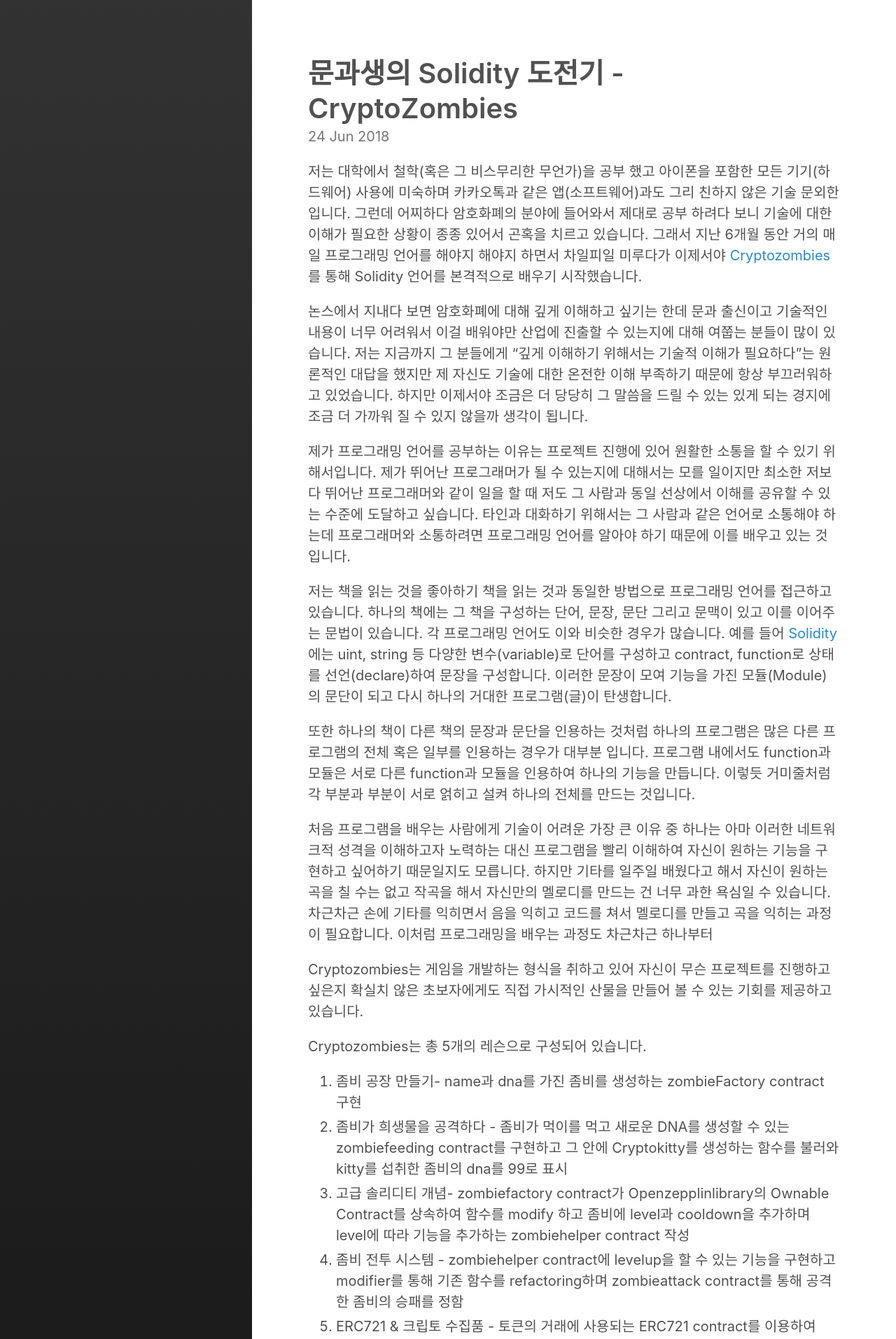
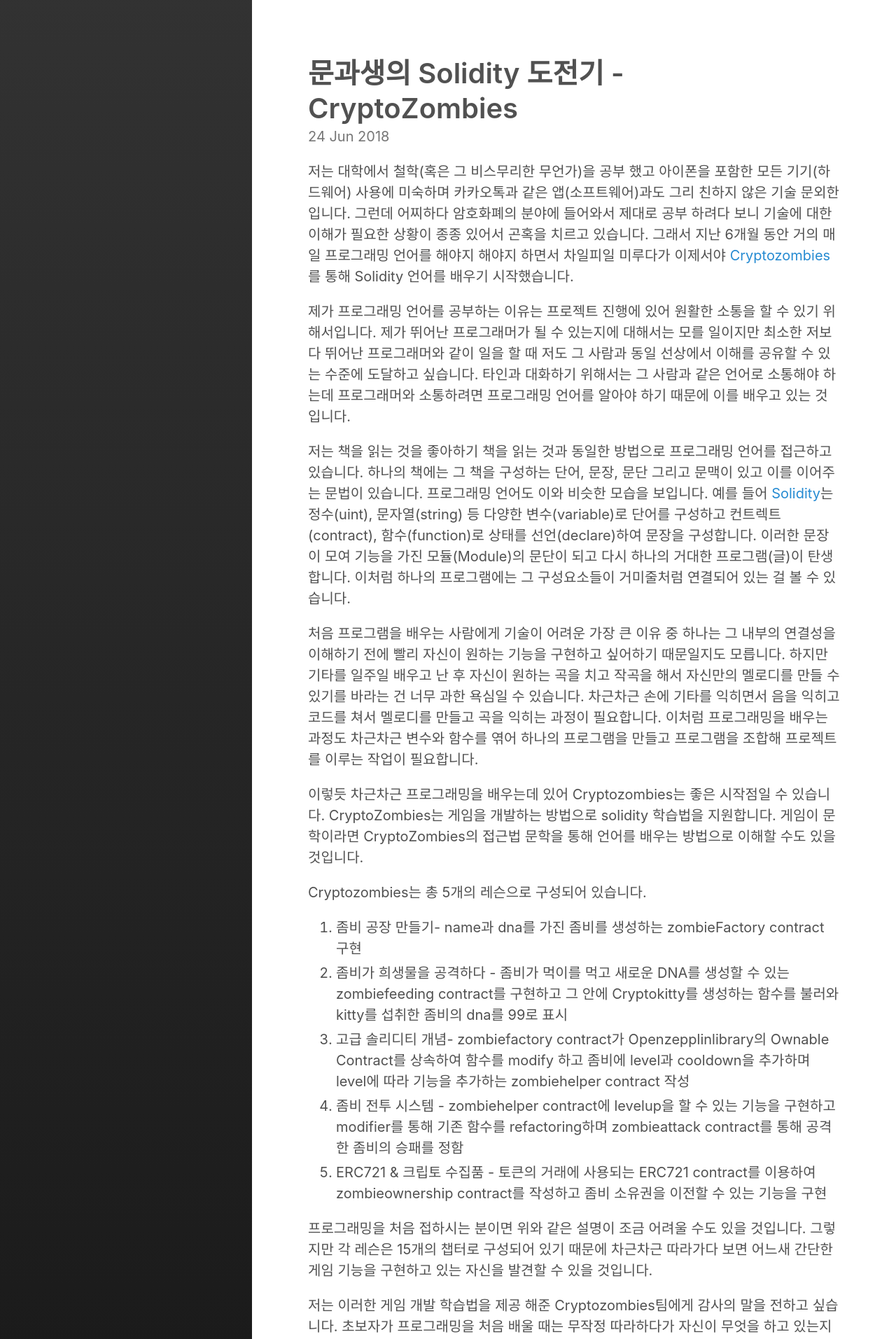
Before and after one commit to Abaret/abaret.github.io, a Jekyll site: the page built from _posts/2018-06-21-first-blog-post.md, in a window 1280 px wide. Shown: the top 1913 px of the page at 70% size. Built offline with Jekyll 4.4.1, drawn with Linux system fonts in a browser that asks for light colours; some of the changed text lies outside the part shown.

Commit message:
문과생의 Solidity 도전기

```diff
--- a/_posts/2018-06-21-first-blog-post.md
+++ b/_posts/2018-06-21-first-blog-post.md
@@ -1,22 +1,18 @@
 ---
 layout: post
 title:  "문과생의 Solidity 도전기 - CryptoZombies"
-date:   2018-06-24 21:24:11 +0900
+date:   2018-06-24 17:41:11 +0900
 ---
 
-저는 대학에서 철학(혹은 그 비스무리한 무언가)을 공부 했고 아이폰을 포함한 모든 기기(하드웨어) 사용에 미숙하며 카카오톡과 같은 앱(소프트웨어)과도 그리 친하지 않은 기술 문외한입니다. 그런데 어찌하다 암호화폐의 분야에 들어와서 제대로 공부 하려다 보니 기술에 대한 이해가 필요한 상황이 종종 있어서 곤혹을 치르고 있습니다. 그래서 지난 6개월 동안 거의 매일 프로그래밍 언어를 해야지 해야지 하면서 차일피일 미루다가 이제서야 [Cryptozombies](https://cryptozombies.io/)를 통해 Solidity 언어를 본격적으로 배우기 시작했습니다.
-
-논스에서 지내다 보면 암호화폐에 대해 깊게 이해하고 싶기는 한데 문과 출신이고 기술적인 내용이 너무 어려워서 이걸 배워야만 산업에 진출할 수 있는지에 대해 여쭙는 분들이 많이 있습니다. 저는 지금까지 그 분들에게 “깊게 이해하기 위해서는 기술적 이해가 필요하다"는 원론적인 대답을 했지만 제 자신도 기술에 대한 온전한 이해 부족하기 때문에 항상 부끄러워하고 있었습니다. 하지만 이제서야 조금은 더 당당히 그 말씀을 드릴 수 있는 있게 되는 경지에 조금 더 가까워 질 수 있지 않을까 생각이 됩니다.
+저는 대학에서 철학(혹은 그 비스무리한 무언가)을 공부 했고 아이폰을 포함한 모든 기기(하드웨어) 사용에 미숙하며 카카오톡과 같은 앱(소프트웨어)과도 그리 친하지 않은 기술 문외한입니다. 그런데 어찌하다 암호화폐의 분야에 들어와서 제대로 공부 하려다 보니 기술에 대한 이해가 필요한 상황이 종종 있어서 곤혹을 치르고 있습니다. 그래서 지난 6개월 동안 거의 매일 프로그래밍 언어를 해야지 해야지 하면서 차일피일 미루다가 이제서야 [Cryptozombies](https://cryptozombies.io/)를 통해 Solidity 언어를 배우기 시작했습니다.
 
 제가 프로그래밍 언어를 공부하는 이유는 프로젝트 진행에 있어 원활한 소통을 할 수 있기 위해서입니다. 제가 뛰어난 프로그래머가 될 수 있는지에 대해서는 모를 일이지만 최소한 저보다 뛰어난 프로그래머와 같이 일을 할 때 저도 그 사람과 동일 선상에서 이해를 공유할 수 있는 수준에 도달하고 싶습니다. 타인과 대화하기 위해서는 그 사람과 같은 언어로 소통해야 하는데 프로그래머와 소통하려면 프로그래밍 언어를 알아야 하기 때문에 이를 배우고 있는 것입니다.
 
-저는 책을 읽는 것을 좋아하기 책을 읽는 것과 동일한 방법으로 프로그래밍 언어를 접근하고 있습니다. 하나의 책에는 그 책을 구성하는 단어, 문장, 문단 그리고 문맥이 있고 이를 이어주는 문법이 있습니다. 각 프로그래밍 언어도 이와 비슷한 경우가 많습니다. 예를 들어 [Solidity](http://solidity.readthedocs.io/en/v0.4.24/)에는 uint, string 등 다양한 변수(variable)로 단어를 구성하고 contract, function로 상태를 선언(declare)하여 문장을 구성합니다. 이러한 문장이 모여 기능을 가진 모듈(Module)의 문단이 되고 다시 하나의 거대한 프로그램(글)이 탄생합니다.
+저는 책을 읽는 것을 좋아하기 책을 읽는 것과 동일한 방법으로 프로그래밍 언어를 접근하고 있습니다. 하나의 책에는 그 책을 구성하는 단어, 문장, 문단 그리고 문맥이 있고 이를 이어주는 문법이 있습니다. 프로그래밍 언어도 이와 비슷한 모습을 보입니다. 예를 들어 [Solidity](http://solidity.readthedocs.io/en/v0.4.24/)는 정수(uint), 문자열(string) 등 다양한 변수(variable)로 단어를 구성하고 컨트렉트(contract), 함수(function)로 상태를 선언(declare)하여 문장을 구성합니다. 이러한 문장이 모여 기능을 가진 모듈(Module)의 문단이 되고 다시 하나의 거대한 프로그램(글)이 탄생합니다. 이처럼 하나의 프로그램에는 그 구성요소들이 거미줄처럼 연결되어 있는 걸 볼 수 있습니다.
 
-또한 하나의 책이 다른 책의 문장과 문단을 인용하는 것처럼 하나의 프로그램은 많은 다른 프로그램의 전체 혹은 일부를 인용하는 경우가 대부분 입니다. 프로그램 내에서도 function과 모듈은 서로 다른 function과 모듈을 인용하여 하나의 기능을 만듭니다. 이렇듯 거미줄처럼 각 부분과 부분이 서로 얽히고 설켜 하나의 전체를 만드는 것입니다.
+처음 프로그램을 배우는 사람에게 기술이 어려운 가장 큰 이유 중 하나는 그 내부의 연결성을 이해하기 전에 빨리 자신이 원하는 기능을 구현하고 싶어하기 때문일지도 모릅니다. 하지만 기타를 일주일 배우고 난 후 자신이 원하는 곡을 치고 작곡을 해서 자신만의 멜로디를 만들 수 있기를 바라는 건 너무 과한 욕심일 수 있습니다. 차근차근 손에 기타를 익히면서 음을 익히고 코드를 쳐서 멜로디를 만들고 곡을 익히는 과정이 필요합니다. 이처럼 프로그래밍을 배우는 과정도 차근차근 변수와 함수를 엮어 하나의 프로그램을 만들고 프로그램을 조합해 프로젝트를 이루는 작업이 필요합니다.
 
-처음 프로그램을 배우는 사람에게 기술이 어려운 가장 큰 이유 중 하나는 아마 이러한 네트워크적 성격을 이해하고자 노력하는 대신 프로그램을 빨리 이해하여 자신이 원하는 기능을 구현하고 싶어하기 때문일지도 모릅니다. 하지만 기타를 일주일 배웠다고 해서 자신이 원하는 곡을 칠 수는 없고 작곡을 해서 자신만의 멜로디를 만드는 건 너무 과한 욕심일 수 있습니다. 차근차근 손에 기타를 익히면서 음을 익히고 코드를 쳐서 멜로디를 만들고 곡을 익히는 과정이 필요합니다. 이처럼 프로그래밍을 배우는 과정도 차근차근 하나부터
-
-Cryptozombies는 게임을 개발하는 형식을 취하고 있어 자신이 무슨 프로젝트를 진행하고 싶은지 확실치 않은 초보자에게도 직접 가시적인 산물을 만들어 볼 수 있는 기회를 제공하고 있습니다.
+이렇듯 차근차근 프로그래밍을 배우는데 있어 Cryptozombies는 좋은 시작점일 수 있습니다. CryptoZombies는 게임을 개발하는 방법으로 solidity 학습법을 지원합니다. 게임이 문학이라면 CryptoZombies의 접근법 문학을 통해 언어를 배우는 방법으로 이해할 수도 있을 것입니다.
 
 Cryptozombies는 총 5개의 레슨으로 구성되어 있습니다.
 1. 좀비 공장 만들기- name과 dna를 가진 좀비를 생성하는 zombieFactory contract 구현
@@ -25,8 +21,6 @@ Cryptozombies는 총 5개의 레슨으로 구성되어 있습니다.
 4. 좀비 전투 시스템 - zombiehelper contract에 levelup을 할 수 있는 기능을 구현하고 modifier를 통해 기존 함수를 refactoring하며 zombieattack contract를 통해 공격한 좀비의 승패를 정함
 5. ERC721 & 크립토 수집품 - 토큰의 거래에 사용되는 ERC721 contract를 이용하여 zombieownership contract를 작성하고 좀비 소유권을 이전할 수 있는 기능을 구현
 
-프로그래밍을 처음 접하시는 분이면 위와 같은 설명이 조금 어려울 수도 있을 것입니다. 그렇지만 각 레슨은 15개의 챕터로 구성되어 있기 때문에 차근차근 따라가다 보면 어느새 간단한 게임 기능을 구현하고 있는 자신을 발견할 수 있을 것입니다. 게임이 문학이라면 CryptoZombies의 접근법을 문학을 통해 언어를 배우는 방법으로 이해할 수도 있을 것입니다. 전체의 게임이라는 하나의 큰 이야기 안에서 세부적인 레슨을 통해 각 에피소드를 읽고 그 안에서 챕터로 구성된 문장과 단락을 읽어 나가는 형식이라고 생각해 볼 수도 있습니다.
+프로그래밍을 처음 접하시는 분이면 위와 같은 설명이 조금 어려울 수도 있을 것입니다. 그렇지만 각 레슨은 15개의 챕터로 구성되어 있기 때문에 차근차근 따라가다 보면 어느새 간단한 게임 기능을 구현하고 있는 자신을 발견할 수 있을 것입니다.
 
-물론 이러한 접근법이 언어를 배울 수 있는 가장 손 쉬운 방법이라고 말씀드리기는 어렵습니다. 예를 들어 프랑스어를 배울 때 어린왕자라는 소설을 처음 읽는 것은 어려운 과정일 수 있습니다. 모르는 단어가 있으면 개인이 사전을 찾는 노력도 필요할 것이고 문장의 문법 구성을 이해하기 위해 다른 문법 관련 서적을 찾아봐야할 수도 있습니다. 이처럼 Solidity 공식 문서를 찾아보거나 Solidity의 기반이 되는 Javascript, C++, 혹은 Python의 구현 방식에 대한 내용을 참고해야 할 수 있습니다. 또한 어린왕자를 읽었다고 해서 모든 프랑스어를 마스터하는 건 아니기 때문에 레슨을 모두 마친 이후에도 지속적으로 프로그래밍을 해나가야 한다는 숙제를 받게 됩니다.
-
-그럼에도 불구하고 저는 Cryptozombies 팀에게 감사의 말을 전하고 싶습니다. 아까 말씀드렸다 시피 프로그래밍을 배우기 위해서는 특정 프로젝트에 참여해서 자신이 실질적인 무언가를 만들고 있다는 사실을 상기시킬 수 있는게 매우 중요한데 초보자가 참여할 수 있는 프로젝트는 그리 많지 않습니다. Cryptozombies는 저와 같은 초보자를 위해 레슨에 세부적인 챕터를 더해서 배우고자 하는 욕구가 있다면 충분히 접근할 수 있을 정도로 게임이라는 프로젝트의 문턱을 낮추어 주었다고 생각합니다. 만약 Solidity 언어를 배우고자 했으나 아직 엄두를 내지 못하진 분들이 계시다면 Cryptozombies를 추천해 드리고 싶습니다.
+저는 이러한 게임 개발 학습법을 제공 해준 Cryptozombies팀에게 감사의 말을 전하고 싶습니다. 초보자가 프로그래밍을 처음 배울 때는 무작정 따라하다가 자신이 무엇을 하고 있는지 알기 어려울 때도 많습니다. 그런데 Cryptozombies는 세부적인 챕터의 상세한 설명을 통해 자신이 게임의 어떤 기능을 개발하고 있는지 보여줍니다. 이렇듯 초보자가 처음에 접근하기는 힘든 게임 개발을 초보자의 눈높이에 맞춰 세분화해서 설명할 수 있게 만드는 건 정말 쉽지 않은 일이었으리라 생각됩니다. 만약 Solidity 언어를 배우고자 했으나 아직 엄두를 내지 못하시는 분들이 계시다면 Cryptozombies를 추천해 드리고 싶습니다.
```
